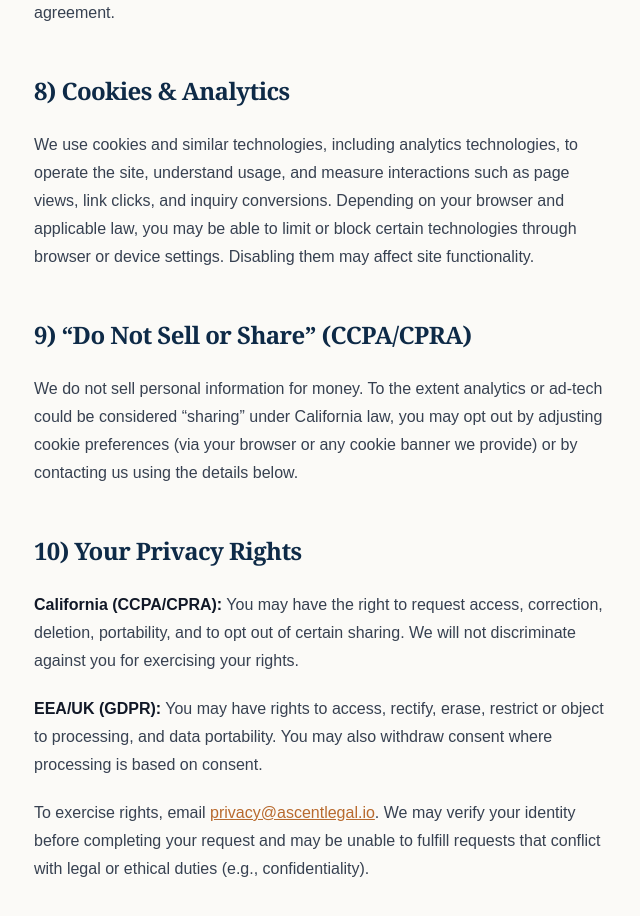
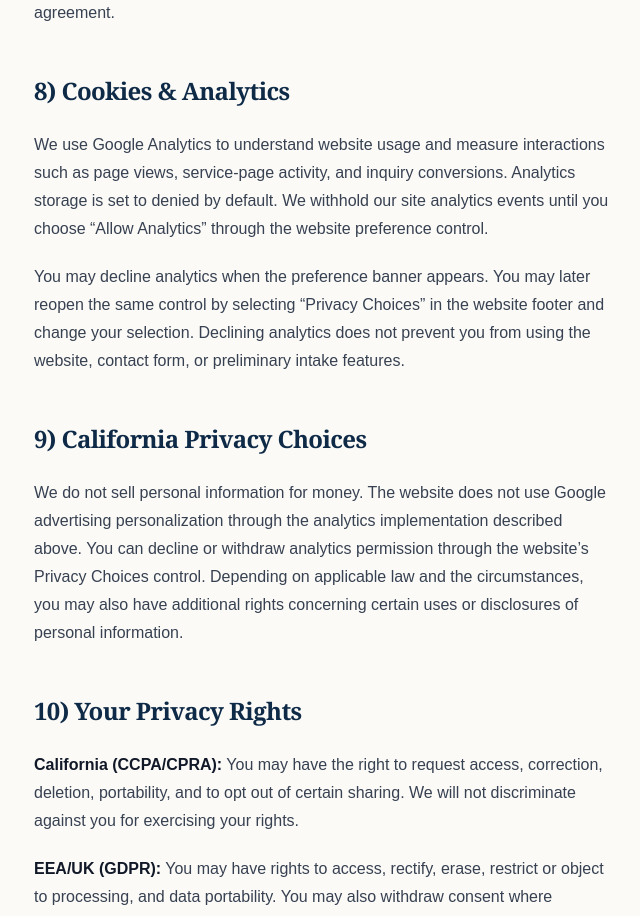
Before and after one commit to ajdreams17/Ascentlegal, a Next.js app: page /privacy in a window 1280 px wide. Shown: the part 2700-3616 px from the top of the page, without its empty margins (246-886 px from the left). Built offline with nearby package versions, Linux system fonts and the light colour scheme.

Commit message:
Align privacy policy with implemented analytics controls

```diff
--- a/app/privacy/page.jsx
+++ b/app/privacy/page.jsx
@@ -131,19 +131,25 @@ export default function PrivacyPolicyPage() {
 
         <h2>8) Cookies &amp; Analytics</h2>
         <p>
-          We use cookies and similar technologies, including analytics technologies, to operate the
-          site, understand usage, and measure interactions such as page views, link clicks, and
-          inquiry conversions. Depending on your browser and applicable law, you may be able to
-          limit or block certain technologies through browser or device settings. Disabling them may
-          affect site functionality.
+          We use Google Analytics to understand website usage and measure interactions such as page
+          views, service-page activity, and inquiry conversions. Analytics storage is set to denied
+          by default. We withhold our site analytics events until you choose “Allow Analytics” through
+          the website preference control.
+        </p>
+        <p>
+          You may decline analytics when the preference banner appears. You may later reopen the same
+          control by selecting “Privacy Choices” in the website footer and change your selection.
+          Declining analytics does not prevent you from using the website, contact form, or preliminary
+          intake features.
         </p>
 
-        <h2>9) “Do Not Sell or Share” (CCPA/CPRA)</h2>
+        <h2>9) California Privacy Choices</h2>
         <p>
-          We do not sell personal information for money. To the extent analytics or ad-tech could be
-          considered “sharing” under California law, you may opt out by adjusting cookie preferences
-          (via your browser or any cookie banner we provide) or by contacting us using the details
-          below.
+          We do not sell personal information for money. The website does not use Google advertising
+          personalization through the analytics implementation described above. You can decline or
+          withdraw analytics permission through the website’s Privacy Choices control. Depending on
+          applicable law and the circumstances, you may also have additional rights concerning certain
+          uses or disclosures of personal information.
         </p>
 
         <h2>10) Your Privacy Rights</h2>
```
